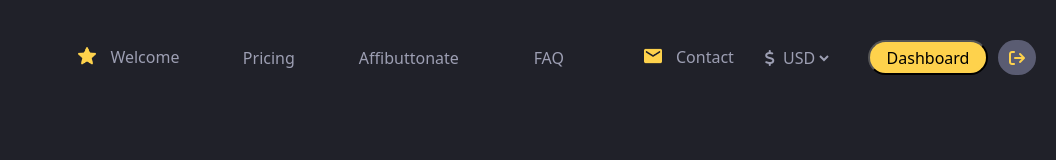
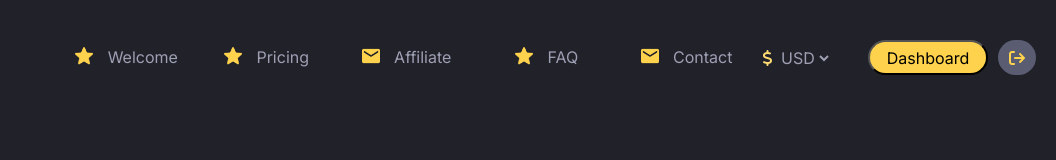
Before and after one commit to Temi-Michael/Block-Hunter, a plain HTML site: page index.html in a window 1280 px wide. Shown: the full height of the page, 224-1280 px from the left. Drawn offline with nearby package versions, Linux system fonts and the light colour scheme.

Commit message:
Font, icon color adjust, width and display

```diff
--- a/index.html
+++ b/index.html
@@ -7,7 +7,7 @@
     <link rel="icon" type="image/png" sizes="16x16" href="/assets/icons/favicon-16x16.png">
     <link rel="icon" type="image/png" sizes="32x32" href="/assets/icons/favicon-32x32.png">
     <link href="https://cdn.jsdelivr.net/npm/bootstrap@5.3.2/dist/css/bootstrap.min.css" rel="stylesheet" integrity="sha384-T3c6CoIi6uLrA9TneNEoa7RxnatzjcDSCmG1MXxSR1GAsXEV/Dwwykc2MPK8M2HN" crossorigin="anonymous">
-
+    <link rel="stylesheet" href="https://fonts.googleapis.com/css2?family=Inter:wght@300;400;500;600;700&amp;display=swap">
     <link rel="stylesheet" href="/styles/index.css">
 
     <title>Block Hunter || Mock Up</title>
@@ -25,14 +25,23 @@
                                 <img src="/assets/icons/star.png" alt="welcome" class="menu-img">
                                 Welcome
                             </button>
-                            <button class="back-drop">Pricing</button>
-                            <button class="back-drop">Affibuttonate</button>
-                            <button class="back-drop">FAQ</button>
+                            <button class="back-drop">
+                                <img src="/assets/icons/star.png" alt="welcome" class="menu-img">
+                                Pricing
+                            </button>
+                            <button class="back-drop">
+                                <img src="/assets/icons/mail.png" alt="contact" class="menu-img">
+                                Affiliate
+                            </button>
+                            <button class="back-drop">
+                                <img src="/assets/icons/star.png" alt="welcome" class="menu-img">
+                                FAQ
+                            </button>
                             <button class="back-drop">
                                 <img src="/assets/icons/mail.png" alt="contact" class="menu-img">
                                 Contact
                             </button>
-                            <button  class="currency">
+                            <button  class="dollar">
                                 <i class="fa-solid fa-dollar-sign"></i>
                                 <select name="currency" class="currency">
                                     <option value="USD">BTC</option>
--- a/styles/index.css
+++ b/styles/index.css
@@ -18,6 +18,7 @@ body {
 }
 
 .head {
+    font-family: inter, sans-serif;
     margin-top: 30px;
     /* margin: auto; */
 }
@@ -68,6 +69,12 @@ body {
 
 }
 
+.dollar {
+    color: var(--main-2);
+    border: none;
+    background-color: transparent;
+}
+
 .currency {
     color: var(--text-1);
     border: none;
```
